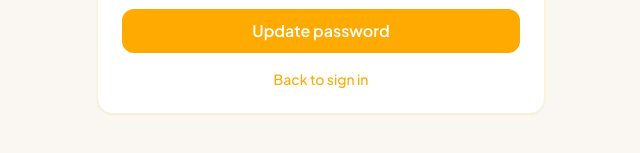
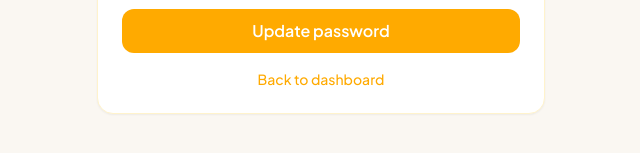
Before and after one commit to cnrcontrolid/actionincomemachine, a Next.js app: page /reset-password in a window 1280 px wide. Shown: the part 511-664 px from the top of the page, without its empty margins (319-959 px from the left). Built offline with nearby package versions, Linux system fonts and the light colour scheme.

Commit message:
Fix reset-password back link to go to dashboard (user is already authenticated)

```diff
--- a/src/app/(auth)/reset-password/page.tsx
+++ b/src/app/(auth)/reset-password/page.tsx
@@ -98,8 +98,8 @@ export default function ResetPasswordPage() {
       )}
       {!success && (
         <p className="text-sm text-warmgray text-center mt-4">
-          <Link href="/login" className="text-amber-brand font-medium hover:underline">
-            Back to sign in
+          <Link href="/dashboard" className="text-amber-brand font-medium hover:underline">
+            Back to dashboard
           </Link>
         </p>
       )}
```
